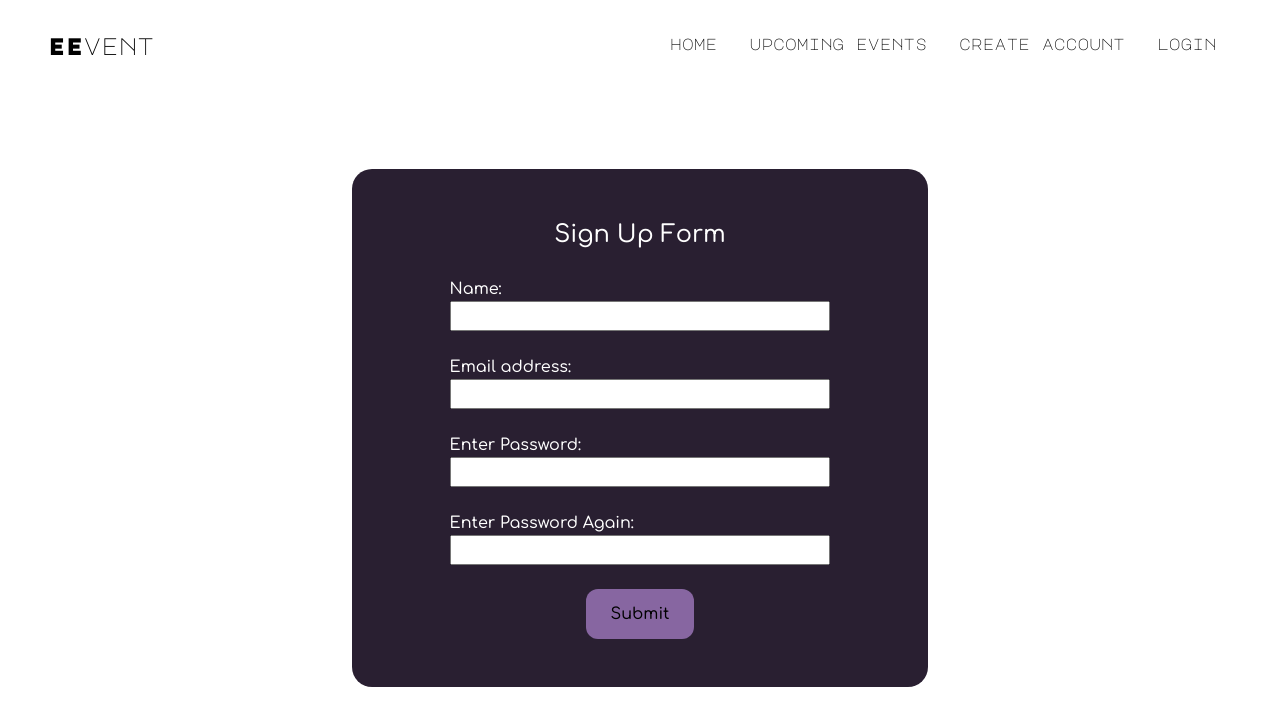
After one commit to Munsat/event-flask-app, a Flask app: page /signup in a window 1280 px wide. The commit adds this page. Shown: the top 726 px of the page. Run offline with Flask 2, Linux system fonts and the light colour scheme.

Commit message:
added login,signup, logout capabilities and access db

```diff
--- a/app.py
+++ b/app.py
@@ -1,13 +1,66 @@
-from flask import Flask, render_template
+from flask import Flask, render_template, request,redirect, session
+from models.events import get_all_events
+from models.users import insert_user, select_user_by_email
+from werkzeug.security import generate_password_hash, check_password_hash
 
 app = Flask(__name__)
+app.config['SECRET_KEY'] = 'aspdkjpq343te5y5'
+
 
 @app.route('/')
 def index():
-    return render_template('index.html')
+    all_events = get_all_events()
+    return render_template('index.html',
+                           all_events=all_events,
+                           user_name =session.get('name', 'UNKNOWN'))
 
-@app.route('/create_acc')
-def create_acc():
+@app.route('/upcoming_events')
+def upcoming_events():
+    all_events = get_all_events()
+    return render_template('upcoming_events.html',
+                           all_events=all_events,
+                           user_name =session.get('name', 'UNKNOWN'))
+
+
+@app.route('/signup', methods=['POST', 'GET'])
+def signup():
+    if request.method == 'POST':
+        name = request.form.get('name')
+        email = request.form.get('email').lower()
+        if request.form.get('password1') == request.form.get('password2'):
+            hashed_password = generate_password_hash(request.form.get('password1'))
+            insert_user(name, email, hashed_password)
+        else:
+            return redirect('/')
+    return render_template('signup.html',
+                           user_name =session.get('name', 'UNKNOWN'))
+
+@app.route('/login', methods=['POST', 'GET'])
+def login():
+    if request.method == 'POST':
+        email = request.form.get('email').lower()
+        password = request.form.get('password')
+        user = select_user_by_email(email)
+        if user.validate_password(password):
+            session['email'] = user.email
+            session['id'] = user.id
+            session['name'] = user.name
+            return redirect('/')
+
+
+    return render_template ('login.html',
+                            user_name =session.get('name', 'UNKNOWN'))
+
+
+@app.route('/logout')
+def logout():
+    session.pop('name')
+    session.pop('email')
+    session.pop('id')
+    return redirect('/')
+
+@app.route('/event_details')
+def event_details():
     pass
 
 if __name__ == '__main__':
--- a/static/css/styles.css
+++ b/static/css/styles.css
@@ -95,10 +95,17 @@ header{
 
 .home-display{
     display: grid;
-    grid-template-rows: 1fr 1fr;
+    grid-template-rows: 1fr min-content;
     gap: 2rem;
 
 }
+
+.container{
+    background-color: #291f31;
+    color: white;
+    border-radius: 20px;
+}
+
 
 .home-img{
     background-image: url("https://images.unsplash.com/photo-1492684223066-81342ee5ff30?ixlib=rb-4.0.3&ixid=MnwxMjA3fDB8MHxwaG90by1wYWdlfHx8fGVufDB8fHx8&auto=format&fit=crop&w=1470&q=80");
@@ -109,7 +116,6 @@ header{
 }
 
 .home-text{
-
     max-width: 80%;
     background-color: rgba(0, 0, 0, 70%);
     padding: 4rem;
@@ -124,3 +130,73 @@ header{
     font-size: 56px;
     font-weight: 500;
 }
+
+.home-events{
+    margin: 1rem auto;
+    width: 32%;
+    height: 10rem;
+    display: flex;
+    flex-direction: column;
+    justify-content: center;
+    align-items: center;
+    cursor: pointer;
+    transition: all 250ms ease-in-out;
+}
+
+.home-events:hover{
+    background-color: #291f31c8;
+}
+
+.home-events-container{
+    display: flex;
+    margin: 0 1rem;
+}
+
+.upcoming-events-container{
+    margin: 0 1rem;
+}
+
+.upcoming-events{
+    margin: 1rem 3rem;
+    padding: 3rem;
+    display: grid;
+    grid-template-columns: 50% 50%;
+    place-items: center;
+}
+
+button:hover{
+    background-color: #361452c8;
+    color: #ffffff;
+}
+
+button{
+    padding: .8rem 1.5rem;
+    border-radius: 12px;
+    border: none;
+    background-color: #8766a1;
+    cursor: pointer;
+    transition: all 250ms ease-in-out;
+}
+
+.form{
+    padding: 3rem 1rem ;
+    max-width: 45%;
+    margin: 5rem auto;
+}
+
+label, input{
+    display:block;
+    width: 70%;
+    text-align: left;
+    margin: auto;
+}
+
+
+form>*{
+    margin-top: 1.5rem;
+
+}
+
+.logo>h2{
+    cursor: pointer;
+}
--- /dev/null
+++ b/static/js/script.js
@@ -0,0 +1 @@
+const homeEvent = document.querySelector('.home-events')
--- a/templates/layout.html
+++ b/templates/layout.html
@@ -5,19 +5,26 @@
     <meta http-equiv="X-UA-Compatible" content="IE=edge">
     <meta name="viewport" content="width=device-width, initial-scale=1.0">
     <link rel="stylesheet" href="/static/css/styles.css">
+    <script src="/static/js/script.js" defer></script>
     <title>Eevent -{% block heading %} {% endblock heading %}</title>
 </head>
 <body>
     <header>
         <div class="logo">
-            <h2>EEvent</h2>
+            <h2 onclick="location.href='/'">EEvent</h2>
         </div>
         <nav>
             <ul class="primary-nav">
                 <li><a class='nav-bar' href="/">home</a></li>
-                <li><a class='nav-bar' href="/">upcoming events</a></li>
-                <li><a class='nav-bar' href="/">create account</a></li>
-                <li><a class='nav-bar' href="/">login</a></li>
+                <li><a class='nav-bar' href="/upcoming_events">upcoming events</a></li>
+                {% if user_name != 'UNKNOWN': %}
+                <li><a class='nav-bar' href="/">create event</a></li>
+                <li><a class='nav-bar' href="/">my account</a></li>
+                <li><a class='nav-bar' href="/logout">logout</a></li>
+                {% else: %}
+                <li><a class='nav-bar' href="/signup">create account</a></li>
+                <li><a class='nav-bar' href="/login">login</a></li>
+                {% endif %}
             </ul>
         </nav>
     </header>
--- /dev/null
+++ b/templates/signup.html
@@ -0,0 +1,30 @@
+{% extends 'layout.html' %}
+
+{% block heading %}
+Signup
+{% endblock heading %}
+
+{% block main %}
+<div class="form container">
+    <h2>Sign Up Form</h2>
+    <form action="" method="POST">
+        <div>
+            <label for="name">Name: </label>
+            <input type="text" name="name">
+        </div>
+        <div>
+            <label for="email">Email address: </label>
+            <input type="text" name="email">
+        </div>
+        <div>
+            <label for="password">Enter Password: </label>
+            <input type="password" name="password1">
+        </div>
+        <div>
+            <label for="password">Enter Password Again: </label>
+            <input type="password" name="password2">
+        </div>
+        <button type="submit">Submit</button>
+    </form>
+</div>
+{% endblock main %}
```
Also changed, not shown: models/events.py (added, +23 -0 lines), models/users.py (added, +20 -0 lines), schema.sql (+15 -9 lines), templates/index.html (+17 -4 lines), templates/login.html (added, +22 -0 lines), templates/upcoming_events.html (added, +24 -0 lines).
